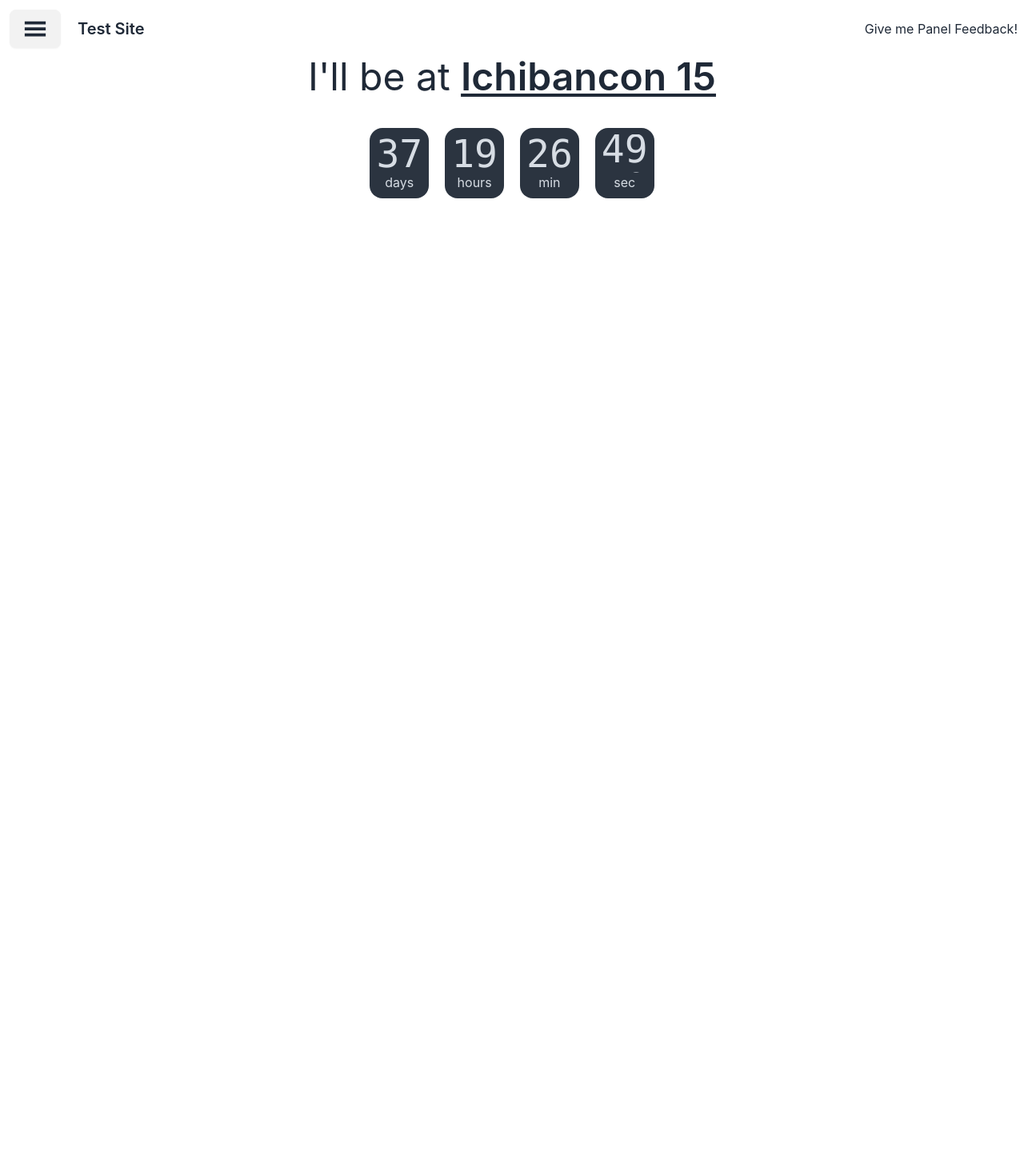
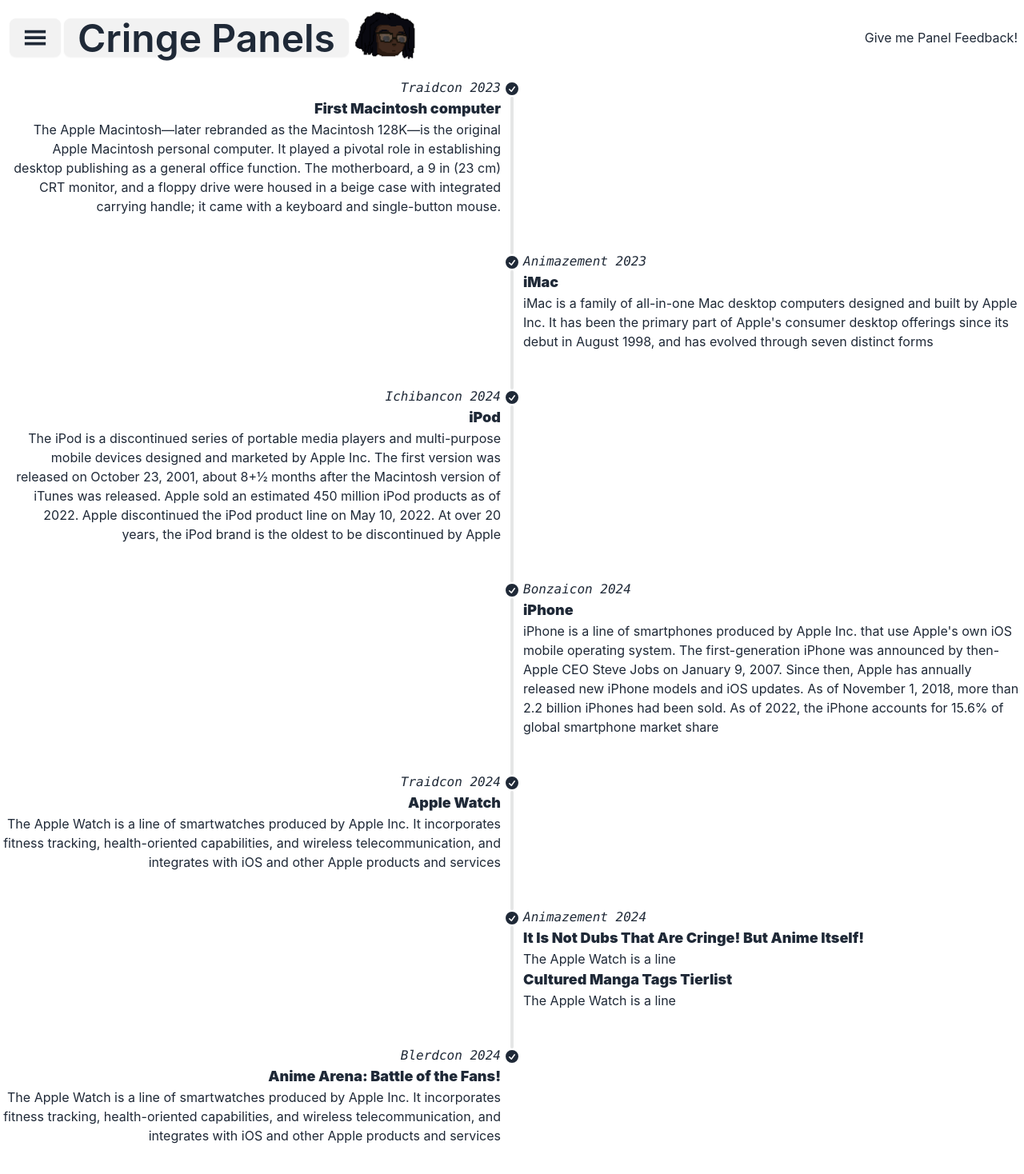
Before and after one commit to lorfakl/CringePanels, a React (Create React App) app: page /PanelHistory in a window 1280 px wide. Shown: the top 1468 px of the page at 80% size. Before the commit the page ends 800 px from the top, so only its background shows below. Built offline with nearby package versions, Linux system fonts and the light colour scheme.

Commit message:
installed react router dom
I got the pages working links and such
Menu is good
About is good
Socials is good
Working on Panel History

```diff
--- a/package.json
+++ b/package.json
@@ -11,6 +11,7 @@
     "react-dom": "^18.3.1",
     "react-icons": "^5.4.0",
     "react-router": "^7.0.2",
+    "react-router-dom": "^7.0.2",
     "react-scripts": "^5.0.1",
     "web-vitals": "^2.1.4"
   },
--- a/src/App.js
+++ b/src/App.js
@@ -1,13 +1,30 @@
 import logo from './logo.svg';
 import './App.css';
-import { BrowserRouter, Routes, Route, Router } from 'react-router';
+import { BrowserRouter, Routes, Route, Router } from 'react-router-dom';
 
 import Navbar from './components/Navbar';
 import LandingPage from './components/LandingPage';
+import About from './components/About'
+import Contact from './components/Contact'
+import Feedback from './components/Feedback'
+import PanelHistory from './components/PanelHistory'
+
 
 function App() {
   return (
     <>
+    <BrowserRouter>
+      <Navbar/>
+      <Routes>
+        <Route path="/" element={<LandingPage/>} />
+        <Route path="/About" element={<About/>} />
+        <Route path="/Contact" element={<Contact/>} />
+        <Route path="/Feedback" element={<Feedback/>} />
+        <Route path="/PanelHistory" element={<PanelHistory/>} />
+      </Routes>
+    </BrowserRouter>
+
+    {/*
     <div className='flex flex-col'>
       <div>
         <Navbar/>
@@ -16,7 +33,7 @@
         <LandingPage/>
       </div>
     </div>
-    {/*
+
     <Router>
       <Navbar/>
       <Routes>
--- a/src/components/About.js
+++ b/src/components/About.js
@@ -8,7 +8,7 @@
                 <div>
                     <h1 className="text-5xl font-bold">Meet the Host</h1>
                     <p className="py-6">
-                        I am Kaleb Jahad, the main host of any Anti-Cringe Panel Production. I have a team of helpers that I would be utter ineffectual without but they dont want to be on this page.
+                        I am Kaleb Jahad, the main host of any Anti-Cringe Panel Production. I have a team of helpers that I would be utterly ineffectual without but they dont want to be on this page.
                         Anyway, based out of Charlotte North Carolina, I started doing panels in 2022 with a random panel about video game development. Since then, I have been trying to do as many panels as possible in the Southeast region.
                         Because ever since my first Ichibancon 2014 I've loved the panels, literally my favorite thing so Im just trying to put on productions in which people have a good time.
                     </p>
--- a/src/components/LandingPage.js
+++ b/src/components/LandingPage.js
@@ -41,7 +41,7 @@
     return(
         <>
             <div className="flex flex-col">
-                <div>
+                <div className="mx-auto">
                     <p className="text-5xl">I'll be at <a href='https://ichibancon.com/' target='_blank' className="font-semibold underline underline-offset-4">Ichibancon 15</a></p>
                 </div>
 
--- a/src/components/Navbar.js
+++ b/src/components/Navbar.js
@@ -1,27 +1,49 @@
+import { useState } from 'react';
 import myimage from '../images/myicon.png'
 import { GiHamburgerMenu } from "react-icons/gi";
+import { Link } from 'react-router';
+
 function Navbar()
 {
+    const [menuStatus, setMenuStatus] = useState(false)
+
+    const openMenu = () => setMenuStatus(true)
+    const closeMenu = () => setMenuStatus(false)
 
     return(
     <>
         <div className="navbar bg-base-100">
             <div className="flex-none">
                 <div className="dropdown">
-                    <div tabIndex={0} className="btn m-1">
+                    <div tabIndex={0} className="btn m-1" onClick={openMenu}>
                         <GiHamburgerMenu size={30}/>
                     </div>
+                    {menuStatus ?
+                    <>
                     <ul tabIndex={0} className="menu dropdown-content bg-base-100 rounded-box z-[1] w-52 p-5 shadow-2xl outline outline-offset-2 outline-2 my-auto">
-                        <li><a>Previous Panels</a></li>
-                        <li><a>About</a></li>
-                        <li><a>Contact</a></li>
-                        <li><a>Feedback</a></li>
+                        <li>
+                            <Link to="About" onClick={closeMenu}>About</Link>
+                        </li>
+                        <li>
+                            <Link to="Contact" onClick={closeMenu}>Contact</Link>
+                        </li>
+                        <li>
+                            <Link to="Feedback" onClick={closeMenu}>Feedback</Link>
+                        </li>
+                        <li>
+                            <Link to="PanelHistory" onClick={closeMenu}>Previous Panels</Link>
+                        </li>
                     </ul>
+                    </>
+                    :
+                    null
+                    }
+
                 </div>
             </div>
             <div className="flex-1">
-            <a className="btn btn-ghost text-xl">Test Site</a>
-            {/*<img src={myimage} alt="fun little pixelart me" width={100} height={100}/>*/}
+            <Link to="/" className="btn text-5xl">Cringe Panels</Link>
+            <img src={myimage} alt="fun little pixelart me" width={100} height={100}/>
             </div>
             <div className='flex-none'>
                 <a href='https://forms.gle/pWJQsidGJaH6xAth8' target='_blank'>Give me Panel Feedback!</a>
--- /dev/null
+++ b/src/components/PanelHistory.js
@@ -0,0 +1,128 @@
+function PanelHistory(){
+
+    function displayCheckSvg()
+    {
+        return(<>
+            <svg
+                xmlns="http://www.w3.org/2000/svg"
+                viewBox="0 0 20 20"
+                fill="currentColor"
+                className="h-5 w-5">
+                <path
+                fillRule="evenodd"
+                d="M10 18a8 8 0 100-16 8 8 0 000 16zm3.857-9.809a.75.75 0 00-1.214-.882l-3.483 4.79-1.88-1.88a.75.75 0 10-1.06 1.061l2.5 2.5a.75.75 0 001.137-.089l4-5.5z"
+                clipRule="evenodd" />
+            </svg>
+        </>)
+    }
+
+    return(<>
+        <ul className="timeline timeline-snap-icon max-md:timeline-compact timeline-vertical">
+            <li>
+                <div className="timeline-middle">
+                {displayCheckSvg()}
+                </div>
+                <div className="timeline-start mb-10 md:text-end">
+                <time className="font-mono italic">Traidcon 2023</time>
+                <div className="text-lg font-black">First Macintosh computer</div>
+                The Apple Macintosh—later rebranded as the Macintosh 128K—is the original Apple Macintosh
+                personal computer. It played a pivotal role in establishing desktop publishing as a general
+                office function. The motherboard, a 9 in (23 cm) CRT monitor, and a floppy drive were housed
+                in a beige case with integrated carrying handle; it came with a keyboard and single-button
+                mouse.
+                </div>
+                <hr />
+            </li>
+            <li>
+                <hr />
+                <div className="timeline-middle">
+                {displayCheckSvg()}
+                </div>
+                <div className="timeline-end mb-10">
+                <time className="font-mono italic">Animazement 2023</time>
+                <div className="text-lg font-black">iMac</div>
+                iMac is a family of all-in-one Mac desktop computers designed and built by Apple Inc. It has
+                been the primary part of Apple's consumer desktop offerings since its debut in August 1998,
+                and has evolved through seven distinct forms
+                </div>
+                <hr />
+            </li>
+            <li>
+                <hr />
+                <div className="timeline-middle">
+                {displayCheckSvg()}
+                </div>
+                <div className="timeline-start mb-10 md:text-end">
+                <time className="font-mono italic">Ichibancon 2024</time>
+                <div className="text-lg font-black">iPod</div>
+                The iPod is a discontinued series of portable media players and multi-purpose mobile devices
+                designed and marketed by Apple Inc. The first version was released on October 23, 2001, about
+                8+1⁄2 months after the Macintosh version of iTunes was released. Apple sold an estimated 450
+                million iPod products as of 2022. Apple discontinued the iPod product line on May 10, 2022. At
+                over 20 years, the iPod brand is the oldest to be discontinued by Apple
+                </div>
+                <hr />
+            </li>
+            <li>
+                <hr />
+                <div className="timeline-middle">
+                {displayCheckSvg()}
+                </div>
+                <div className="timeline-end mb-10">
+                <time className="font-mono italic">Bonzaicon 2024</time>
+                <div className="text-lg font-black">iPhone</div>
+                iPhone is a line of smartphones produced by Apple Inc. that use Apple's own iOS mobile
+                operating system. The first-generation iPhone was announced by then-Apple CEO Steve Jobs on
+                January 9, 2007. Since then, Apple has annually released new iPhone models and iOS updates. As
+                of November 1, 2018, more than 2.2 billion iPhones had been sold. As of 2022, the iPhone
+                accounts for 15.6% of global smartphone market share
+                </div>
+                <hr />
+            </li>
+            <li>
+                <hr />
+                <div className="timeline-middle">
+                {displayCheckSvg()}
+                </div>
+                <div className="timeline-start mb-10 md:text-end">
+                <time className="font-mono italic">Traidcon 2024</time>
+                <div className="text-lg font-black">Apple Watch</div>
+                The Apple Watch is a line of smartwatches produced by Apple Inc. It incorporates fitness
+                tracking, health-oriented capabilities, and wireless telecommunication, and integrates with
+                iOS and other Apple products and services
+                </div>
+                <hr/>
+            </li>
+            <li>
+                <hr />
+                <div className="timeline-middle">
+                {displayCheckSvg()}
+                </div>
+                <div className="timeline-end mb-10">
+                <time className="font-mono italic">Animazement 2024</time>
+                <div className="text-lg font-black">It Is Not Dubs That Are Cringe! But Anime Itself!</div>
+                The Apple Watch is a line
+                <div className="text-lg font-black">Cultured Manga Tags Tierlist</div>
+                The Apple Watch is a line
+                </div>
+                <hr/>
+            </li>
+            <li>
+                <hr />
+                <div className="timeline-middle">
+                {displayCheckSvg()}
+                </div>
+                <div className="timeline-start mb-10 md:text-end">
+                <time className="font-mono italic">Blerdcon 2024</time>
+                <div className="text-lg font-black">Anime Arena: Battle of the Fans!</div>
+                The Apple Watch is a line of smartwatches produced by Apple Inc. It incorporates fitness
+                tracking, health-oriented capabilities, and wireless telecommunication, and integrates with
+                iOS and other Apple products and services
+                </div>
+
+            </li>
+        </ul>
+    </>)
+}
+
+export default PanelHistory
```
Also changed, not shown: src/components/Contact.js (+50 -1 lines), 1 other file (tests, documents, lock files or other folders).
